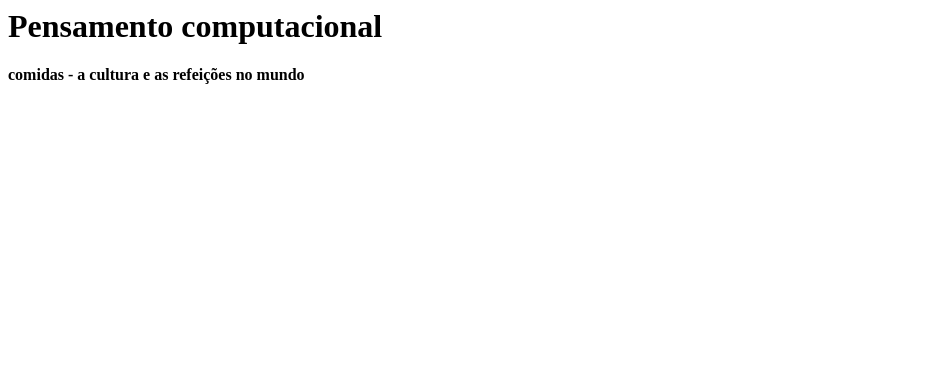
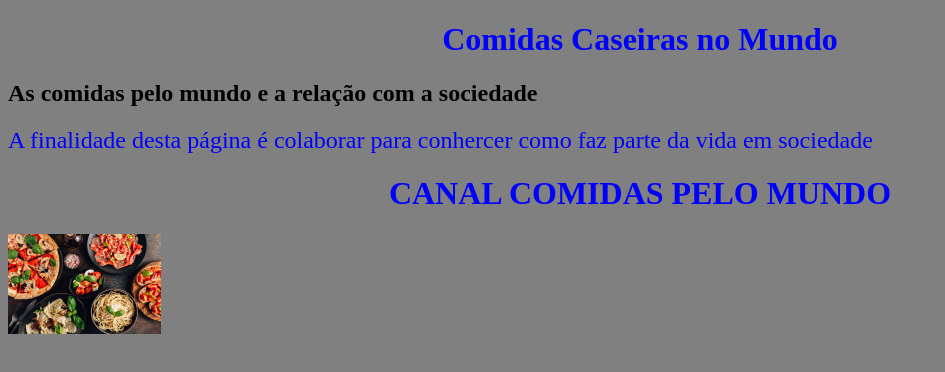
Before and after one commit to joseorlando75/Turma_N, a plain HTML site: page index.html in a window 1280 px wide. Shown: the whole page, without its empty margins (0-945 px from the left). Drawn offline with Linux system fonts and the light colour scheme.

Commit message:
Add files via upload
Atualização de arquivos - Imagem

```diff
--- a/index.html
+++ b/index.html
@@ -1,11 +1,18 @@
-<html>
-    <head>
-        <title> Página produzida para o projeto Formadores</title>
-    </head>
-    <body>
-        <h1> Pensamento computacional</h1>
-        <p> <b>comidas - a cultura e as refeições no mundo</b></p>
+<!DOCTYPE html>
+<html lang="pt">
+<head>
+    <meta charset="UTF-8">
+    <meta http-equiv="X-UA-Compatible" content="IE=edge">
+    <meta name="viewport" content="width=device-width, initial-scale=1.0">
+    <title>Comidas Caseiras no Mundo</title>
+    <link rel="stylesheet" href="style.css">
+</head>
+<body>
+    <h1>Comidas Caseiras no Mundo</h1>
+    <h2> As comidas pelo mundo e a relação com a sociedade</h2>
+    <font type="arial" color="blue" size="05" > A finalidade desta página é colaborar para conhercer como faz parte da vida em sociedade </font>
+    <h1> CANAL COMIDAS PELO MUNDO</h1>
+    <img id="comida" src="foto_1.jpg">
 
-    </body>
-
+</body>
 </html>
--- /dev/null
+++ b/style.css
@@ -0,0 +1,11 @@
+body{
+	background-color:grey ;
+}
+h1{
+	text-align: center;
+	color: blue;
+}
+#comida { height: 100px; }
+p { text-align: justify;
+	color: floralwhite;
+}
```
Also changed, not shown: comida.txt (added), foto_1.jpg (added).
